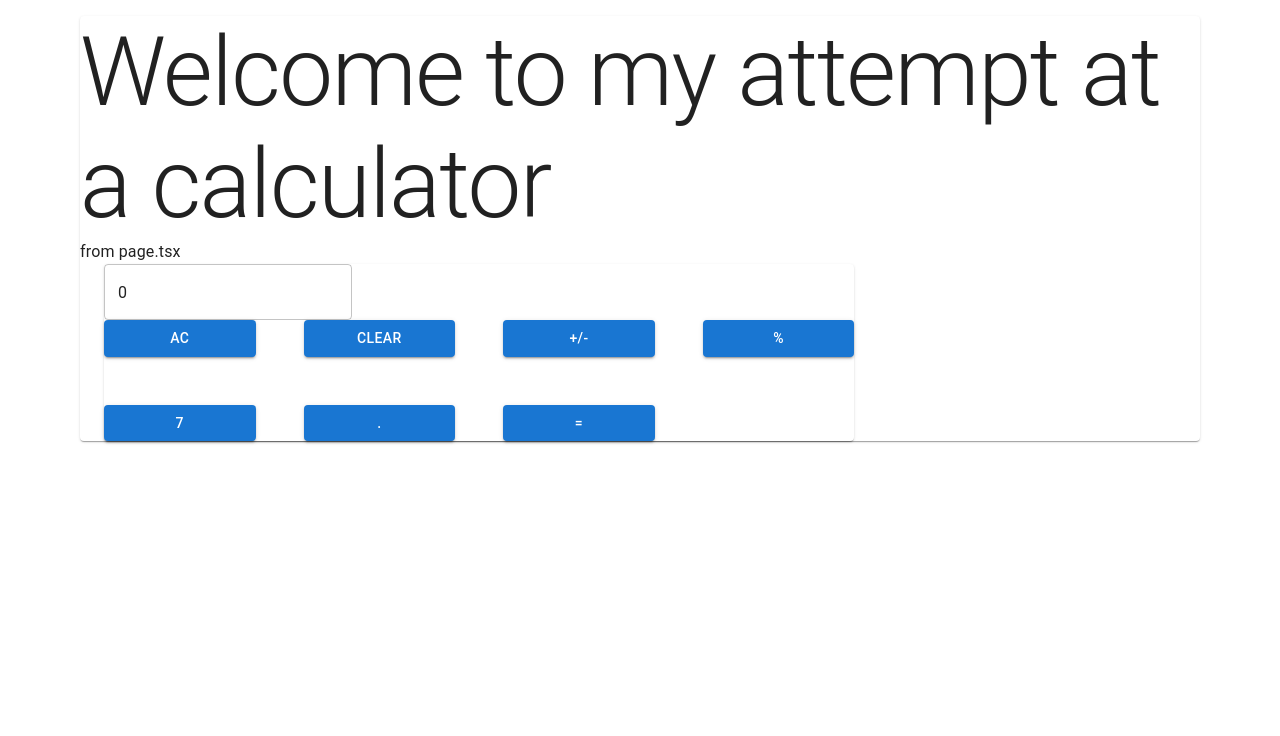
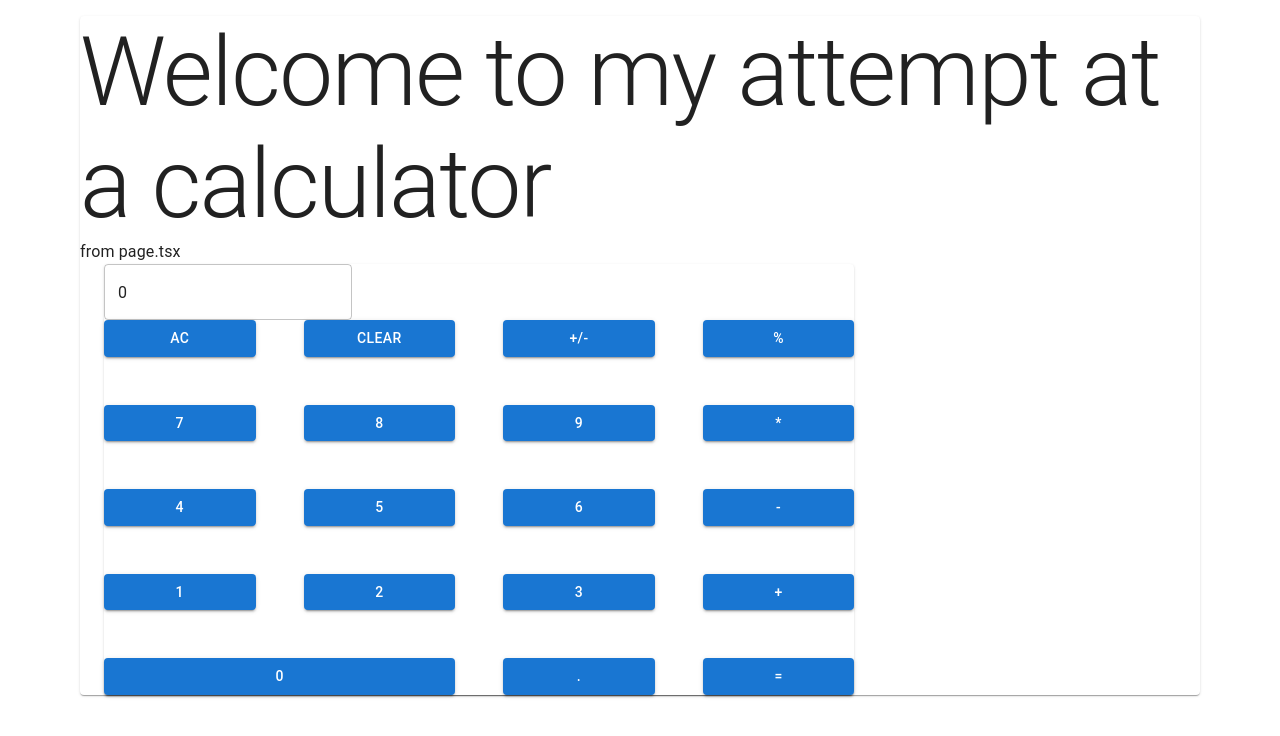
Before and after one commit to lorenzosama/calculator, a Next.js app: page /calculator in a window 1280 px wide. Shown: the top 736 px of the page. Built offline with nearby package versions, Linux system fonts and the light colour scheme.

Commit message:
inverse functionality and clear functionality. In addition I put in some better enums and now I can just change the reducer function for pretty much the entire project

```diff
--- a/src/app/calculator/components/CalcFrame.tsx
+++ b/src/app/calculator/components/CalcFrame.tsx
@@ -3,60 +3,100 @@ import { Container, Paper, TextField } from "@mui/material";
 import Grid from '@mui/material/Grid2'
 import NumButton from "./NumButton";
 import MathButton from "./MathButton";
-import { Dispatch, useReducer } from "react";
+import { useReducer } from "react";
 
 
 
 export default function CalcFrame() {
 
-    type MathOperation = | "clear" | "addition" | "subtration"
+    enum MathOperations {
+        Clear = "clear",
+        Add = "add",
+        Sub = "sub",
+        Mult = "mult",
+        Div = "div",
+        Inv = "invert",
+        Eql = "equals", //the "done" function really
+    };
+    enum DispatchTypes {
+        Num = "number",
+        Math = "math",
+        Clear = "clear"
+    }
+
+
     type CalcAction =
         | {
-            "type": 'number',
+            "type": DispatchTypes.Num,
             "payload": string
         }
         | {
-            "type": "math",
-            "payload": MathOperation
+            "type": DispatchTypes.Math,
+            "payload": MathOperations
+        } |
+        {
+            "type": "clear"
         };
 
     type CalcState = {
-        displayValue: number,
+        displayValue: string,
         calculation?: string | null
+        savedValue?: number | null
         //We could store history or something but let's keep it simple
+        /*
+        Ok I'm going to have to add a few things
+        1. savedValue
+        2. register2
+        3. currentOperation
+
+        Register1 is where we'll save the values once we have more complicated calculations
+        currentOperation will tell me what kind of math to do
+
+        Anytime a math key is used we
+        1. If no currentOperation: move what is in the display into savedValue
+        2. If operation: perform that operation on savedValue and display and store in savedValue
+        */
     };
 
     const defaultCalcState: CalcState = {
-        displayValue: 0,
+        displayValue: '0',
+        savedValue: null,
+
     };
 
 
     function reducer(calcState: CalcState, action: CalcAction) {
         switch (action.type) {
-            case 'number':
+            case DispatchTypes.Num:
                 let newValString;
-                if (calcState.displayValue === 0) {
+                if (calcState.displayValue === '0') {
                     newValString = action.payload
                 }
                 else {
+                    if (action.payload == '.'! && calcState.displayValue.includes('.')!) {
+                        return (calcState)
+                    }
                     newValString = calcState.displayValue.toString() + action.payload;
                 }
 
                 return ({
                     ...calcState,
-                    displayValue: parseFloat(newValString)
+                    displayValue: newValString
                 })
-            case 'math':
-                switch (action.payload) {
-                    case 'clear':
-                        return (defaultCalcState);
+            case DispatchTypes.Clear:
+                return (defaultCalcState);
+            case DispatchTypes.Math:
+                switch (action.payload) { //MathOperations types
+                    case MathOperations.Inv:
+                        const toInvert = parseFloat(calcState.displayValue) * -1;
+                        return ({
+                            ...calcState,
+                            displayValue: toInvert.toString()
+                        });
                 }
-
             default:
                 return calcState;
         }
-        return calcState;
-
     };
 
 
@@ -64,8 +104,10 @@ export default function CalcFrame() {
 
 
     function appendNumber(val: string) {
-        dispatch({ 'type': "number", 'payload': val });
+        dispatch({ 'type': DispatchTypes.Num, 'payload': val });
     }
+
+
 
 
     return (
@@ -87,61 +129,110 @@ export default function CalcFrame() {
                         <MathButton display={"AC"} />
                     </Grid>
                     <Grid size={1}>
-                        <MathButton display={"Clear"} />
+                        <MathButton display={"Clear"} action=
+                            {
+                                () => dispatch({ 'type': DispatchTypes.Clear })
+                            }
+                        />
                     </Grid>
                     <Grid size={1}>
-                        <MathButton display={"+/-"} />
+                        <MathButton display={"+/-"}
+                            action={
+                                () => dispatch(
+                                    {
+                                        "type": DispatchTypes.Math,
+                                        "payload": MathOperations.Inv
+                                    })
+                            }
+                        />
                     </Grid>
 
                     <Grid size={1}>
-                        <MathButton display={"%"} />
+                        <MathButton display={"%"}
+                            action={
+                                () => dispatch(
+                                    {
+                                        "type": DispatchTypes.Math,
+                                        "payload": MathOperations.Div
+                                    })
+                            }
+                        />
                     </Grid>
                     <Grid size={1}>
                         <NumButton display='7' action={appendNumber} />
                     </Grid>
-                    {/*
                     <Grid size={1}>
-                        <NumButton display='8' />
+                        <NumButton display='8' action={appendNumber} />
                     </Grid>
                     <Grid size={1}>
-                        <NumButton display='9' />
+                        <NumButton display='9' action={appendNumber} />
                     </Grid>
                     <Grid size={1}>
-                        <MathButton display={"*"} />
+                        <MathButton display={"*"}
+                            action={
+                                () => dispatch(
+                                    {
+                                        "type": DispatchTypes.Math,
+                                        "payload": MathOperations.Mult
+                                    })
+                            } />
                     </Grid>
                     <Grid size={1}>
-                        <NumButton display='4' />
+                        <NumButton display='4' action={appendNumber} />
                     </Grid>
                     <Grid size={1}>
-                        <NumButton display='5' />
+                        <NumButton display='5' action={appendNumber} />
                     </Grid>
                     <Grid size={1}>
-                        <NumButton display='6' />
+                        <NumButton display='6' action={appendNumber} />
                     </Grid>
                     <Grid size={1}>
-                        <MathButton display={"-"} />
+                        <MathButton display={"-"}
+                            action={
+                                () => dispatch(
+                                    {
+                                        "type": DispatchTypes.Math,
+                                        "payload": MathOperations.Sub
+                                    })
+                            }
+                        />
                     </Grid>
                     <Grid size={1}>
-                        <NumButton display='1' />
+                        <NumButton display='1' action={appendNumber} />
                     </Grid>
                     <Grid size={1}>
-                        <NumButton display='2' />
+                        <NumButton display='2' action={appendNumber} />
                     </Grid>
                     <Grid size={1}>
-                        <NumButton display='3' />
+                        <NumButton display='3' action={appendNumber} />
                     </Grid>
                     <Grid size={1}>
-                        <MathButton display={"+"} />
+                        <MathButton display={"+"}
+                            action={
+                                () => dispatch(
+                                    {
+                                        "type": DispatchTypes.Math,
+                                        "payload": MathOperations.Add
+                                    })
+                            }
+                        />
                     </Grid>
                     <Grid size={2}>
-                        <NumButton display='0' />
-                    </Grid>
-                    */}
-                    <Grid size={1}>
-                        <MathButton display={"."} />
+                        <NumButton display='0' action={appendNumber} />
                     </Grid>
                     <Grid size={1}>
-                        <MathButton display={"="} />
+                        <NumButton display='.' action={appendNumber} />
+                    </Grid>
+                    <Grid size={1}>
+                        <MathButton display={"="}
+                            action={
+                                () => dispatch(
+                                    {
+                                        "type": DispatchTypes.Math,
+                                        "payload": MathOperations.Eql
+                                    })
+                            }
+                        />
                     </Grid>
                 </Grid>
             </Paper >
--- a/src/app/calculator/components/MathButton.tsx
+++ b/src/app/calculator/components/MathButton.tsx
@@ -3,6 +3,7 @@ import { Button } from "@mui/material";
 //todo: Make this  more defined. We're going to need to make hooks/functions based off this stuff
 interface mathButtonProps {
     display: string
+    action?: () => void
 
 }
 
@@ -10,8 +11,8 @@ interface mathButtonProps {
 
 export default function MathButton(props: mathButtonProps) {
     return (
-        <Button fullWidth variant="contained" >
+        <Button fullWidth variant="contained" onClick={props.action}>
             {props.display}
-        </Button >
+        </ Button >
     );
 };
```
